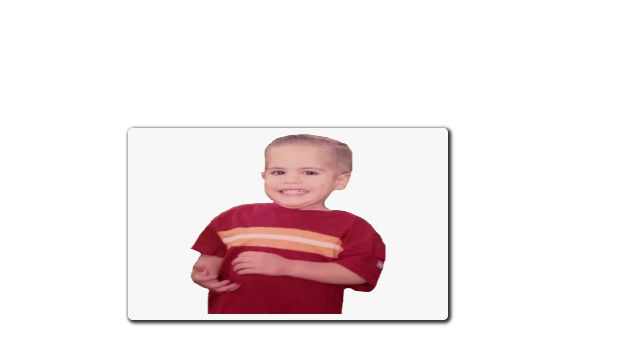
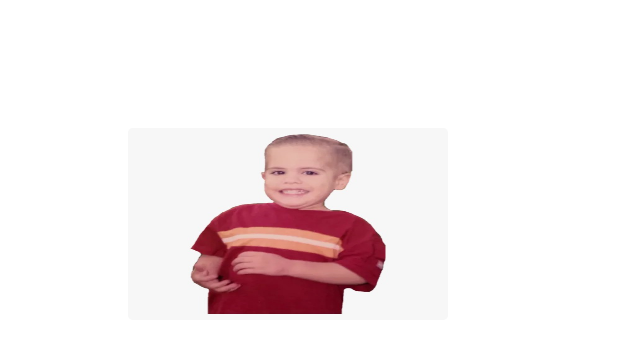
Before and after one commit to moiseshernandez26/clon-netflix, a React (Create React App) app: page / in a window 1280 px wide. Shown: the top 364 px of the page, without its empty margins (0-640 px from the left). Built offline with nearby package versions, Linux system fonts and the light colour scheme.

Commit message:
feat/delete styles in card

```diff
--- a/src/ViewComponents/Home/CardCarousel/styles.css
+++ b/src/ViewComponents/Home/CardCarousel/styles.css
@@ -6,9 +6,7 @@
 }
 
 .general-container:hover {
-  border: 0.1em solid black;
   border-radius: 0.3em;
-  box-shadow: 0.1em 0.1em 0.2em #303030;
   background-color: #303030;
   transform: scale(1.1);
   transition: all 0.3s;
@@ -32,7 +30,6 @@
   height: 12em;
   width: 20em;
   border-radius: 0.3em;
-  box-shadow: 0.1em 0.1em 0.2em 0.1em #303030;
 }
 
 .description-container {
```
